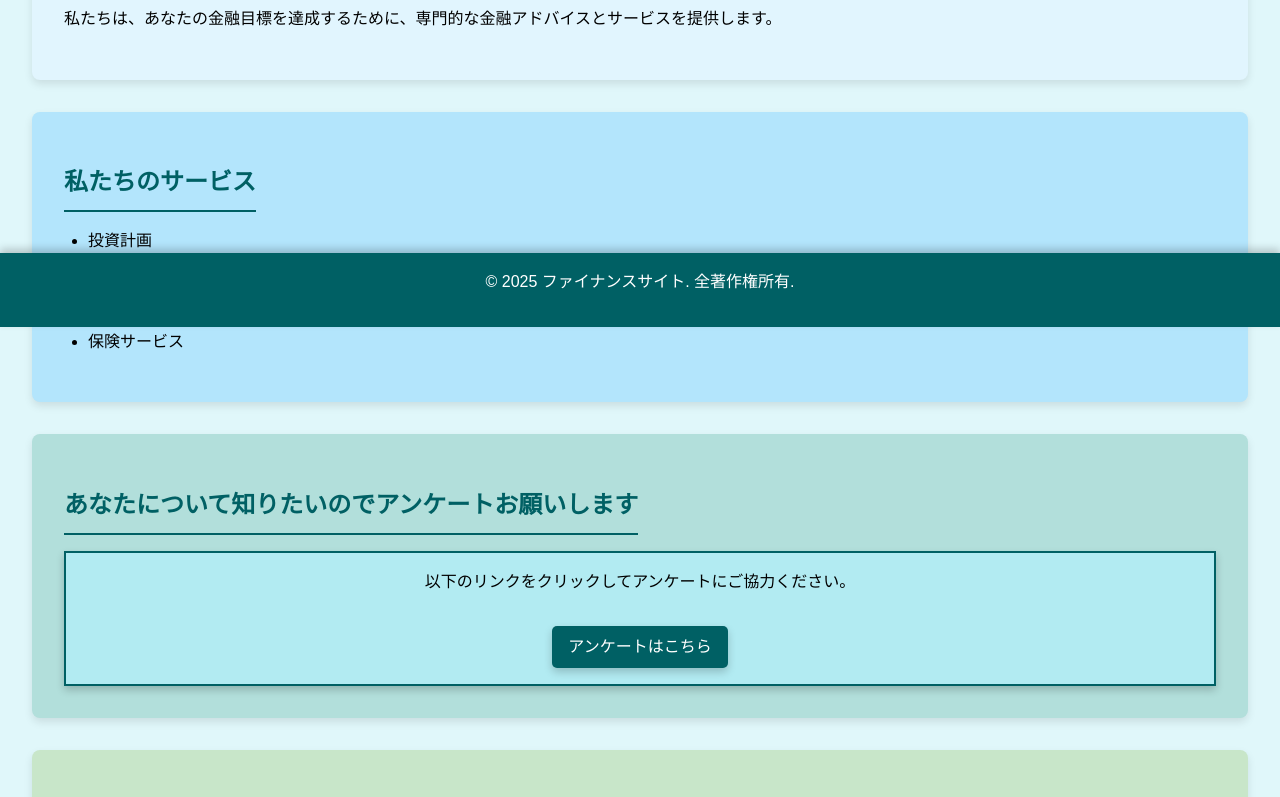
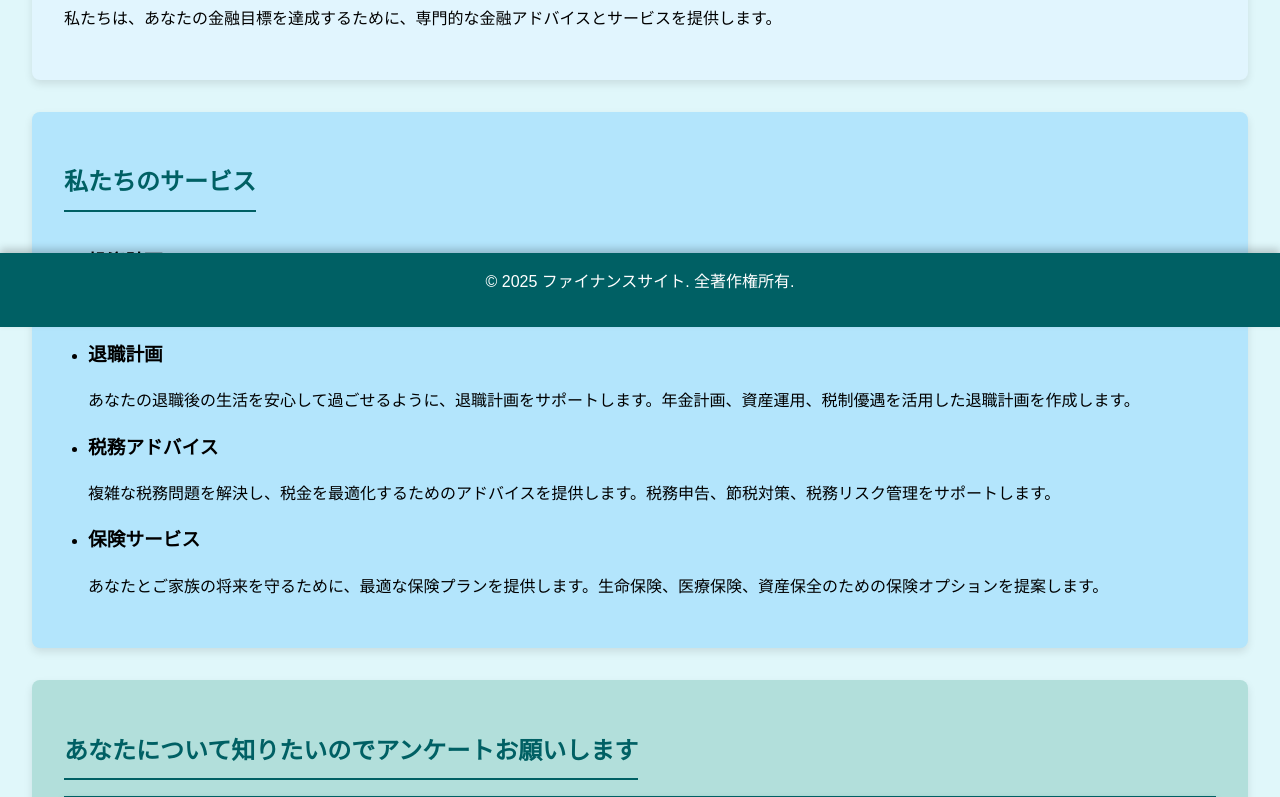
Before and after one commit to Kounando/money, a plain HTML site: page index.html in a window 1280 px wide. Shown: the part 473-1270 px from the top of the page. Drawn offline with Linux system fonts and the light colour scheme; a script that the page names is missing.

Commit message:
Update index.html

```diff
--- a/index.html
+++ b/index.html
@@ -168,10 +168,22 @@
         <section id="services">
             <h2>私たちのサービス</h2>
             <ul>
-                <li>投資計画</li>
-                <li>退職計画</li>
-                <li>税務アドバイス</li>
-                <li>保険サービス</li>
+                <li>
+                    <h3>投資計画</h3>
+                    <p>あなたの財務目標に応じた投資戦略を提供します。ポートフォリオの多様化、リスク管理、市場分析を通じて、最適な投資計画を立てます。</p>
+                </li>
+                <li>
+                    <h3>退職計画</h3>
+                    <p>あなたの退職後の生活を安心して過ごせるように、退職計画をサポートします。年金計画、資産運用、税制優遇を活用した退職計画を作成します。</p>
+                </li>
+                <li>
+                    <h3>税務アドバイス</h3>
+                    <p>複雑な税務問題を解決し、税金を最適化するためのアドバイスを提供します。税務申告、節税対策、税務リスク管理をサポートします。</p>
+                </li>
+                <li>
+                    <h3>保険サービス</h3>
+                    <p>あなたとご家族の将来を守るために、最適な保険プランを提供します。生命保険、医療保険、資産保全のための保険オプションを提案します。</p>
+                </li>
             </ul>
         </section>
         <section id="survey">
```
